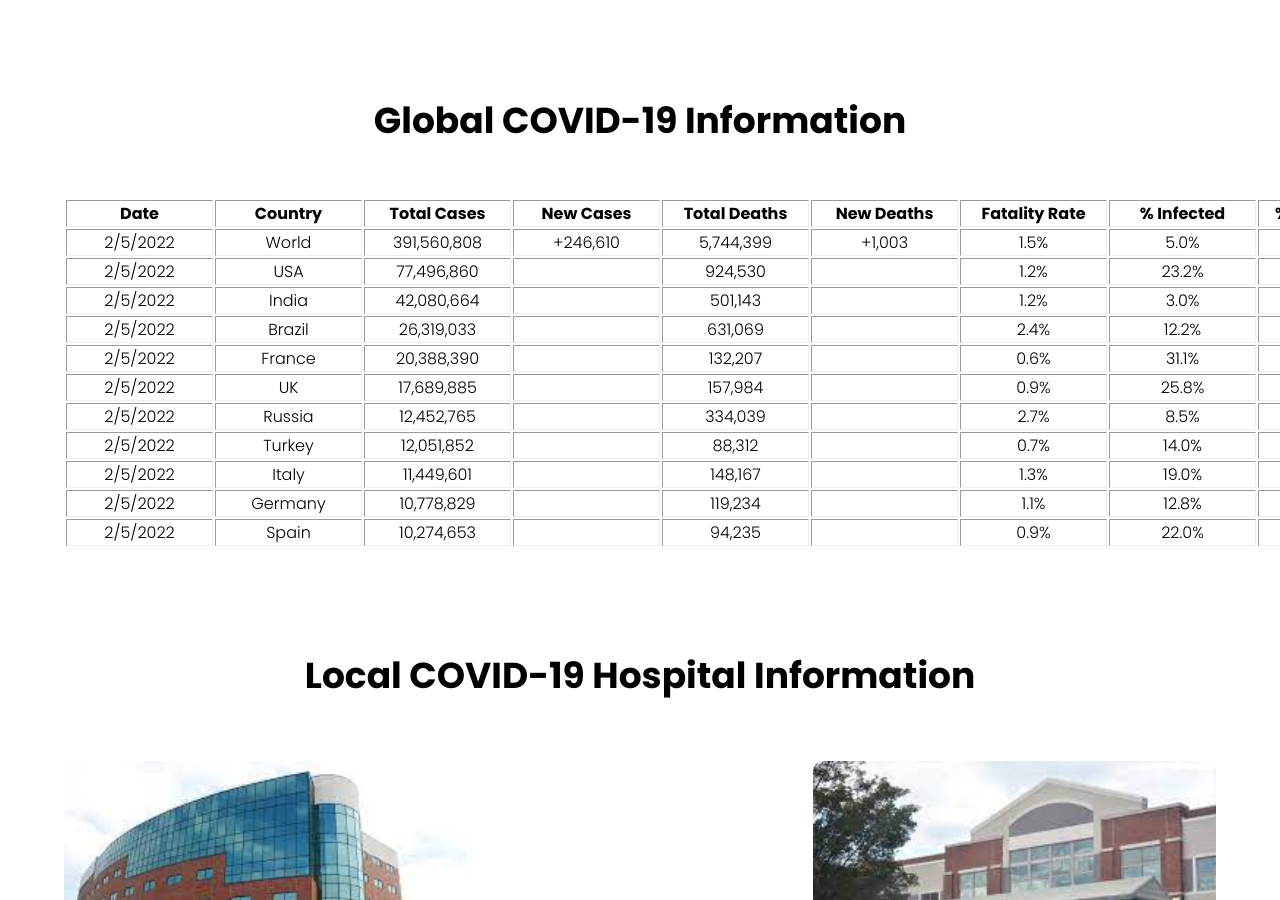
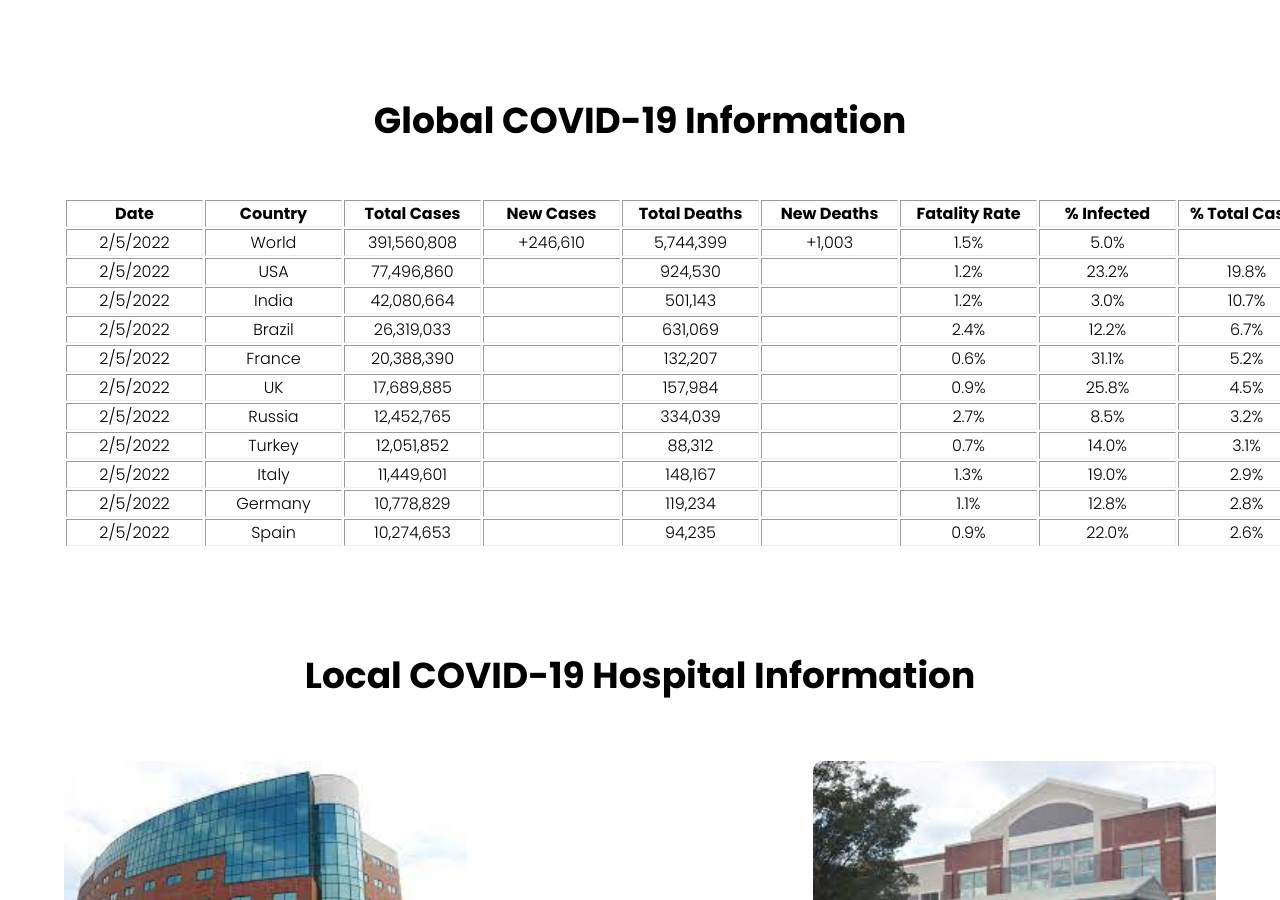
Before and after one commit to Pasin3ru/Tracking-COVID-19, a Jekyll site: the page built from index.html, in a window 1280 px wide and 900 px high, scrolled down 1239 px. Built offline with Jekyll 4.4.1, drawn with Linux system fonts in a browser that asks for light colours.

Commit message:
readjust column width

```diff
--- a/_includes/hospital-tables/global_data.html
+++ b/_includes/hospital-tables/global_data.html
@@ -1,16 +1,16 @@
 <table border="1" class="dataframe">
   <thead>
     <tr style="text-align: center;">
-      <th style="min-width: 145px;">Date</th>
-      <th style="min-width: 145px;">Country</th>
-      <th style="min-width: 145px;">Total Cases</th>
-      <th style="min-width: 145px;">New Cases</th>
-      <th style="min-width: 145px;">Total Deaths</th>
-      <th style="min-width: 145px;">New Deaths</th>
-      <th style="min-width: 145px;">Fatality Rate</th>
-      <th style="min-width: 145px;">% Infected</th>
-      <th style="min-width: 145px;">% Total Cases</th>
-      <th style="min-width: 145px;">Population</th>
+      <th style="min-width: 135px;">Date</th>
+      <th style="min-width: 135px;">Country</th>
+      <th style="min-width: 135px;">Total Cases</th>
+      <th style="min-width: 135px;">New Cases</th>
+      <th style="min-width: 135px;">Total Deaths</th>
+      <th style="min-width: 135px;">New Deaths</th>
+      <th style="min-width: 135px;">Fatality Rate</th>
+      <th style="min-width: 135px;">% Infected</th>
+      <th style="min-width: 135px;">% Total Cases</th>
+      <th style="min-width: 135px;">Population</th>
     </tr>
   </thead>
   <tbody>
```
